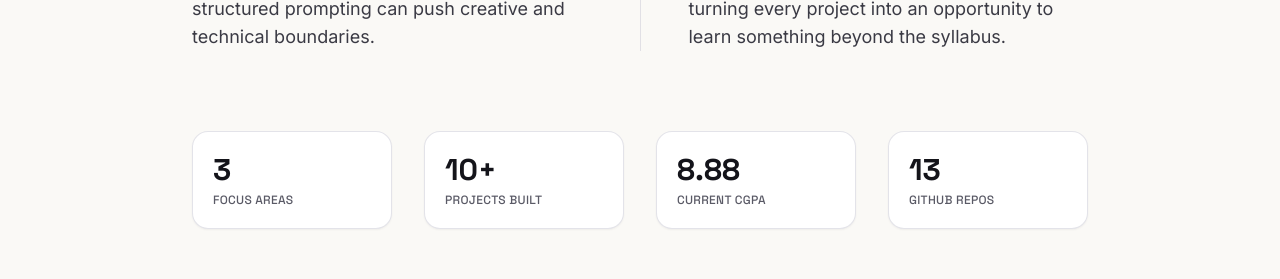
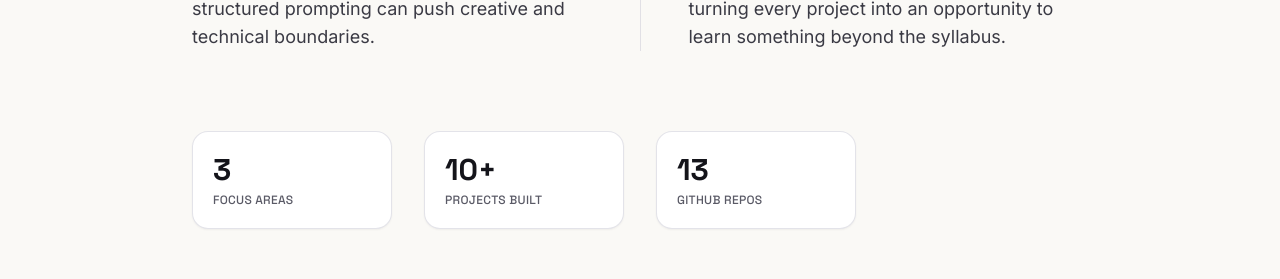
Before and after one commit to Abhishek-Nadagiri/portfolio, a React (Vite) app: page / in a window 1280 px wide. Shown: the part 1380-1659 px from the top of the page. Built offline with nearby package versions, Linux system fonts and the light colour scheme; no server answers.

Commit message:
Removed the line causing effect loss
Removed current CGPA from the about stats section.

```diff
--- a/src/components/About.tsx
+++ b/src/components/About.tsx
@@ -103,7 +103,6 @@ export default function About() {
           {[
             { label: 'Focus Areas', value: '3', detail: 'Identities' },
             { label: 'Projects Built', value: '10+', detail: 'End-to-end' },
-            { label: 'Current CGPA', value: '8.88', detail: '/ 10.0' },
             { label: 'GitHub Repos', value: '13', detail: 'Public' },
           ].map((stat) => (
             <div
```
